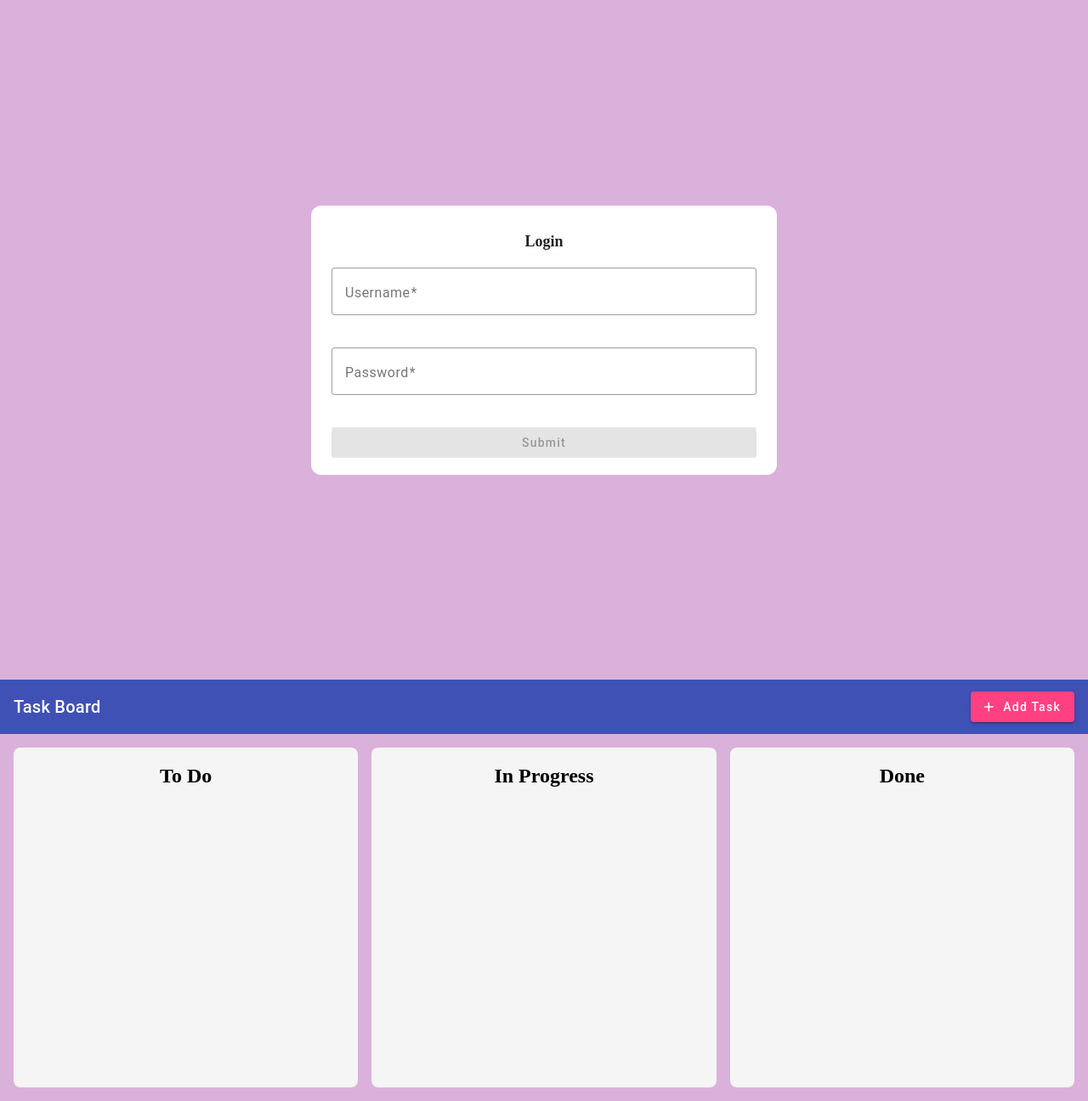
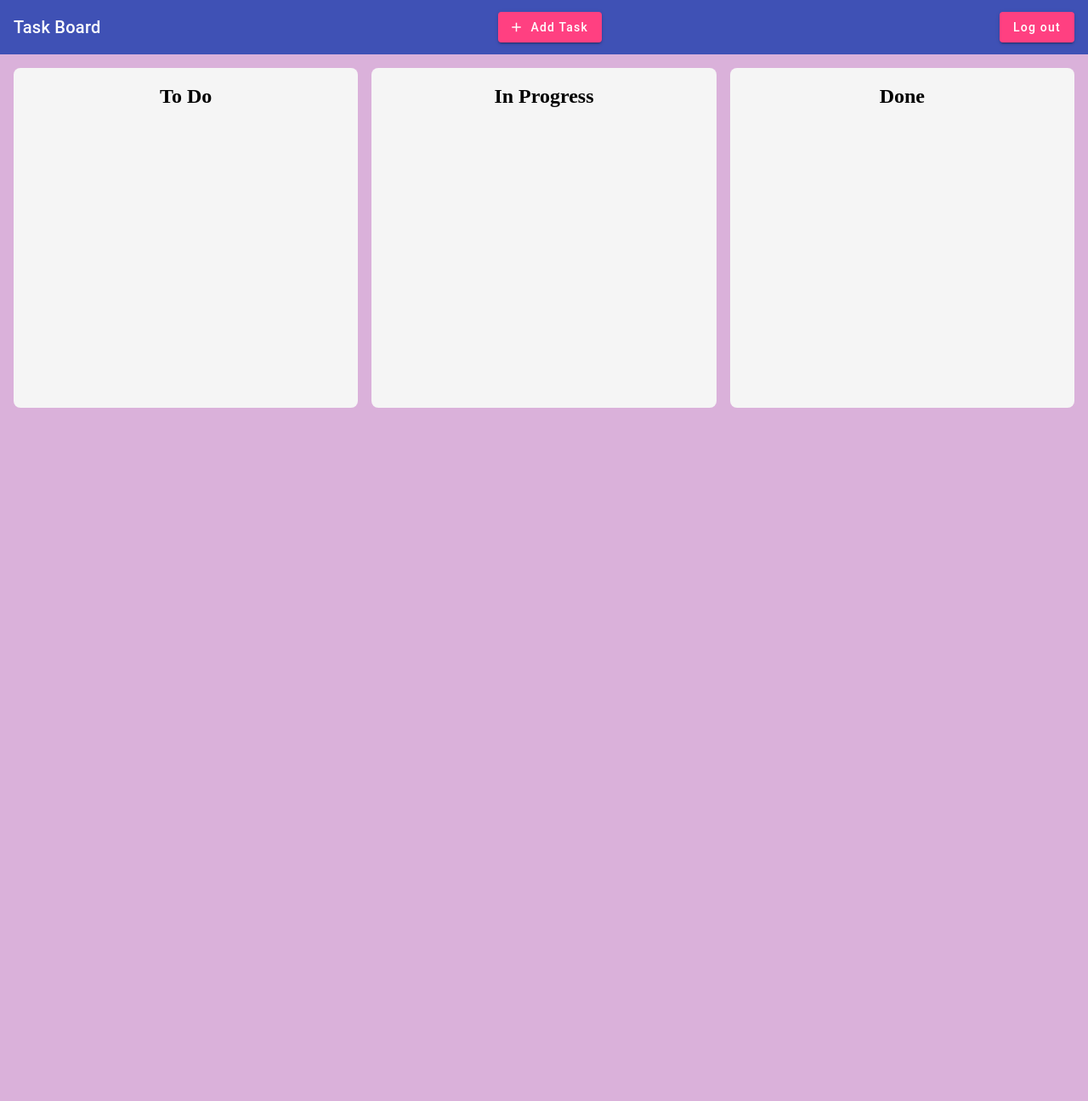
Before and after one commit to ZinaidaSaevska/TaskEasy, an Angular app: page /home in a window 1280 px wide. Before the commit this address led to /login. Shown: the whole page at 85% size. After the commit the page ends 800 px from the top, so only its background shows below. Built offline with nearby package versions, Linux system fonts and the light colour scheme.

Commit message:
feat:implement routing

```diff
--- a/src/app/app.html
+++ b/src/app/app.html
@@ -1,89 +1 @@
-<!--<nav>-->
-<!--  <a routerLink="/" routerLinkActive="active" ariaCurrentWhenActive="page">Home</a>-->
-<!--  <a routerLink="/login">Login</a>-->
-<!--  <a routerLink="/register">Register</a>-->
-<!--</nav>-->
-<router-outlet/>
-
-<mat-toolbar color="primary" xmlns="http://www.w3.org/1999/html">
-  <span>Task Board</span>
-  <span class="spacer"></span>
-  <button mat-raised-button color="accent" (click) = "openDialog()">
-          <mat-icon>add</mat-icon>
-  Add Task</button>
-</mat-toolbar>
-
-<div class="container">
-
-  <div class="column">
-    <h2 class="column-title">To Do</h2>
-
-    <div
-      cdkDropList
-      #todoList="cdkDropList"
-      [cdkDropListData]="tasks"
-      [cdkDropListConnectedTo]="[inProgressList, doneList]"
-      class="todo-tasks-list"
-      (cdkDropListDropped)="drop($event)"
-    >
-      @for (task of tasks; track task) {
-        <mat-card class="task-card" cdkDrag>
-          <mat-card-title>{{ task.title }}</mat-card-title>
-          <mat-card-content>
-            <p><strong>Assignee:</strong>{{ task.assignee }}</p>
-            <p><strong>Estimation:</strong>{{ task.estimation }}</p>
-          </mat-card-content>
-        </mat-card>
-      }
-    </div>
-  </div>
-
-  <div class="column">
-    <h2 class="column-title">In Progress</h2>
-
-    <div
-      cdkDropList
-      #inProgressList="cdkDropList"
-      [cdkDropListData]="tasksInProgress"
-      [cdkDropListConnectedTo]="[todoList, doneList]"
-      class="in-progress-tasks-list"
-      (cdkDropListDropped)="drop($event)"
-    >
-
-      @for (task of tasksInProgress; track task) {
-        <mat-card class="task-card" cdkDrag>
-          <mat-card-title>{{ task.title }}</mat-card-title>
-          <mat-card-content>
-            <p><strong>Assignee:</strong>{{ task.assignee }}</p>
-            <p><strong>Estimation:</strong>{{ task.estimation }}</p>
-          </mat-card-content>
-        </mat-card>
-      }
-    </div>
-  </div>
-
-
-  <div class="column">
-    <h2 class="column-title">Done</h2>
-
-    <div
-      cdkDropList
-      #doneList="cdkDropList"
-      [cdkDropListData]="tasksDone"
-      [cdkDropListConnectedTo]="[todoList, inProgressList]"
-      class="done-tasks-list"
-      (cdkDropListDropped)="drop($event)"
-    >
-
-      @for (task of tasksDone; track task) {
-        <mat-card class="task-card" cdkDrag>
-          <mat-card-title>{{ task.title }}</mat-card-title>
-          <mat-card-content>
-            <p><strong>Assignee:</strong>{{ task.assignee }}</p>
-            <p><strong>Estimation:</strong>{{ task.estimation }}</p>
-          </mat-card-content>
-        </mat-card>
-      }
-    </div>
-  </div>
-</div>
+<router-outlet></router-outlet>
--- a/src/app/app.routes.ts
+++ b/src/app/app.routes.ts
@@ -1,6 +1,7 @@
 import { Routes } from '@angular/router';
 import {Login} from './login/login';
 import {Register} from './register/register';
+import {Dashboard} from './dashboard/dashboard';
 
 export const routes: Routes = [
   {
@@ -18,5 +19,9 @@ export const routes: Routes = [
     path: 'register',
     component: Register
   },
+  {
+    path: 'home',
+    component: Dashboard
+  },
   {path: '**', redirectTo: 'login'}
 ];
--- a/src/app/app.ts
+++ b/src/app/app.ts
@@ -1,59 +1,14 @@
-import {Component, OnInit, signal} from '@angular/core';
-import {RouterLink, RouterOutlet, RouterLinkActive} from '@angular/router';
-import {MatDialog} from '@angular/material/dialog';
-import {AddTaskDialog} from './add-task-dialog/add-task-dialog';
-import {Task} from './Task';
-import {CdkDrag, CdkDragDrop, CdkDropList, moveItemInArray, transferArrayItem} from '@angular/cdk/drag-drop';
-import {ReactiveFormsModule} from '@angular/forms';
-import { MatToolbar } from '@angular/material/toolbar';
-import {MatCard, MatCardContent, MatCardTitle} from '@angular/material/card';
-import { MatButton } from '@angular/material/button';
-import { MatIcon } from '@angular/material/icon';
-
+import {Component} from '@angular/core';
+import {RouterOutlet} from '@angular/router';
 
 @Component({
   selector: 'app-root',
-  imports: [RouterOutlet, RouterLink, RouterLinkActive, CdkDropList, CdkDrag, ReactiveFormsModule, MatButton, MatToolbar, MatIcon, MatCard, MatCardTitle, MatCardContent],
+  imports: [
+    RouterOutlet
+  ],
   templateUrl: './app.html',
   standalone: true,
   styleUrl: './app.css'
 })
 export class App {
-
-  tasks: Task[] = []
-  tasksInProgress: Task[] = []
-  tasksDone: Task[] = []
-
-  constructor(private dialog: MatDialog) {
-  }
-
-  openDialog() {
-    const createTaskDialog = this.dialog.open(AddTaskDialog)
-
-    createTaskDialog.afterClosed().subscribe(result => {
-      if (result) {
-
-        const {title, assignee, estimation} = result
-
-        const newTask: Task = {title, assignee, estimation, status: "ToDo"}
-
-        this.tasks.push(newTask)
-
-        console.log(this.tasks.toString())
-      }
-    })
-  }
-
-  drop(event: CdkDragDrop<Task[]>) {
-    if (event.previousContainer === event.container) {
-      moveItemInArray(event.container.data, event.previousIndex, event.currentIndex);
-    } else {
-      transferArrayItem(
-        event.previousContainer.data,
-        event.container.data,
-        event.previousIndex,
-        event.currentIndex,
-      );
-    }
-  }
 }
--- /dev/null
+++ b/src/app/dashboard/dashboard.css
@@ -0,0 +1,39 @@
+.spacer {
+  flex: 1;
+}
+.container {
+  display: flex;
+  gap: 16px;
+  padding: 16px;
+}
+
+.column {
+  flex: 1;
+  background: #f5f5f5;
+  border-radius: 8px;
+  min-height: 400px;
+  width: 300px;
+}
+
+.column-title {
+  text-align: center;
+  margin-bottom: 8px;
+}
+
+.task-card {
+  background: white;
+  border-radius: 8px;
+  padding: 12px;
+  margin-bottom: 8px;
+  box-shadow: 0 2px 6px rgba(0,0,0,0.15);
+  cursor: move;
+}
+
+.todo-tasks-list,
+.in-progress-tasks-list,
+.done-tasks-list {
+  min-height: 300px;
+  display: flex;
+  flex-direction: column;
+  gap: 8px;
+}
--- /dev/null
+++ b/src/app/dashboard/dashboard.html
@@ -0,0 +1,86 @@
+<mat-toolbar color="primary" xmlns="http://www.w3.org/1999/html">
+  <span>Task Board</span>
+  <span class="spacer"></span>
+  <button mat-raised-button color="accent" (click) = "openDialog()">
+    <mat-icon>add</mat-icon>
+    Add Task</button>
+
+  <span class="spacer"></span>
+
+  <button mat-raised-button color="accent" (click) = "logout()">Log out</button>
+</mat-toolbar>
+
+<div class="container">
+
+  <div class="column">
+    <h2 class="column-title">To Do</h2>
+
+    <div
+      cdkDropList
+      #todoList="cdkDropList"
+      [cdkDropListData]="tasks"
+      [cdkDropListConnectedTo]="[inProgressList, doneList]"
+      class="todo-tasks-list"
+      (cdkDropListDropped)="drop($event)"
+    >
+      @for (task of tasks; track task) {
+        <mat-card class="task-card" cdkDrag>
+          <mat-card-title>{{ task.title }}</mat-card-title>
+          <mat-card-content>
+            <p><strong>Assignee:</strong>{{ task.assignee }}</p>
+            <p><strong>Estimation:</strong>{{ task.estimation }}</p>
+          </mat-card-content>
+        </mat-card>
+      }
+    </div>
+  </div>
+
+  <div class="column">
+    <h2 class="column-title">In Progress</h2>
+
+    <div
+      cdkDropList
+      #inProgressList="cdkDropList"
+      [cdkDropListData]="tasksInProgress"
+      [cdkDropListConnectedTo]="[todoList, doneList]"
+      class="in-progress-tasks-list"
+      (cdkDropListDropped)="drop($event)"
+    >
+
+      @for (task of tasksInProgress; track task) {
+        <mat-card class="task-card" cdkDrag>
+          <mat-card-title>{{ task.title }}</mat-card-title>
+          <mat-card-content>
+            <p><strong>Assignee:</strong>{{ task.assignee }}</p>
+            <p><strong>Estimation:</strong>{{ task.estimation }}</p>
+          </mat-card-content>
+        </mat-card>
+      }
+    </div>
+  </div>
+
+
+  <div class="column">
+    <h2 class="column-title">Done</h2>
+
+    <div
+      cdkDropList
+      #doneList="cdkDropList"
+      [cdkDropListData]="tasksDone"
+      [cdkDropListConnectedTo]="[todoList, inProgressList]"
+      class="done-tasks-list"
+      (cdkDropListDropped)="drop($event)"
+    >
+
+      @for (task of tasksDone; track task) {
+        <mat-card class="task-card" cdkDrag>
+          <mat-card-title>{{ task.title }}</mat-card-title>
+          <mat-card-content>
+            <p><strong>Assignee:</strong>{{ task.assignee }}</p>
+            <p><strong>Estimation:</strong>{{ task.estimation }}</p>
+          </mat-card-content>
+        </mat-card>
+      }
+    </div>
+  </div>
+</div>
--- /dev/null
+++ b/src/app/dashboard/dashboard.ts
@@ -0,0 +1,70 @@
+import { Component } from '@angular/core';
+import {CdkDrag, CdkDragDrop, CdkDropList, moveItemInArray, transferArrayItem} from '@angular/cdk/drag-drop';
+import {MatButton} from '@angular/material/button';
+import {MatCard, MatCardContent, MatCardTitle} from '@angular/material/card';
+import {MatIcon} from '@angular/material/icon';
+import {MatToolbar} from '@angular/material/toolbar';
+import {Task} from '../Task';
+import {MatDialog} from '@angular/material/dialog';
+import {AuthService} from '../auth/AuthService';
+import {Router} from '@angular/router';
+import {AddTaskDialog} from '../add-task-dialog/add-task-dialog';
+
+@Component({
+  selector: 'app-dashboard',
+  imports: [
+    CdkDrag,
+    CdkDropList,
+    MatButton,
+    MatCard,
+    MatCardContent,
+    MatCardTitle,
+    MatIcon,
+    MatToolbar
+  ],
+  templateUrl: './dashboard.html',
+  styleUrl: './dashboard.css',
+})
+export class Dashboard {
+  tasks: Task[] = []
+  tasksInProgress: Task[] = []
+  tasksDone: Task[] = []
+
+  constructor(private dialog: MatDialog, private authService: AuthService, private router: Router) {
+  }
+
+  openDialog() {
+    const createTaskDialog = this.dialog.open(AddTaskDialog)
+
+    createTaskDialog.afterClosed().subscribe(result => {
+      if (result) {
+
+        const {title, assignee, estimation} = result
+
+        const newTask: Task = {title, assignee, estimation, status: "ToDo"}
+
+        this.tasks.push(newTask)
+
+        console.log(this.tasks.toString())
+      }
+    })
+  }
+
+  drop(event: CdkDragDrop<Task[]>) {
+    if (event.previousContainer === event.container) {
+      moveItemInArray(event.container.data, event.previousIndex, event.currentIndex);
+    } else {
+      transferArrayItem(
+        event.previousContainer.data,
+        event.container.data,
+        event.previousIndex,
+        event.currentIndex,
+      );
+    }
+  }
+
+  logout() {
+    this.authService.logout()
+    this.router.navigate(["login"])
+  }
+}
--- a/src/app/login/login.html
+++ b/src/app/login/login.html
@@ -19,6 +19,7 @@
         }
       </mat-form-field>
 
+      <button mat-raised-button color="primary" type="button" routerLink="/register">Register</button>
       <button mat-raised-button color="primary" type="submit" [disabled]="loginForm.invalid">Submit</button>
     </form>
   </div>
--- a/src/app/register/register.html
+++ b/src/app/register/register.html
@@ -19,7 +19,7 @@
         }
       </mat-form-field>
 
-      <button mat-raised-button color="primary" type="submit" [disabled]="registerForm.invalid">Submit</button>
+      <button mat-raised-button color="primary" type="submit" [disabled]="registerForm.invalid" (click)="submit()">Submit</button>
     </form>
   </div>
 </div>
--- a/src/app/register/register.ts
+++ b/src/app/register/register.ts
@@ -5,6 +5,7 @@ import {MatFormField} from '@angular/material/form-field';
 import {MatInput} from '@angular/material/input';
 import {MatError, MatLabel} from '@angular/material/input';
 import {MatButton} from '@angular/material/button';
+import {Router} from '@angular/router';
 
 @Component({
   selector: 'app-register',
@@ -24,7 +25,7 @@ export class Register {
 
   registerForm: FormGroup
 
-  constructor(private formBuilder: FormBuilder, private auth: AuthService) {
+  constructor(private formBuilder: FormBuilder, private auth: AuthService, private router: Router) {
     this.registerForm= this.formBuilder.group({
       username: ['', [Validators.required]],
       password: ['', [Validators.required]]
@@ -34,6 +35,7 @@ export class Register {
   submit() {
     console.log(this.registerForm.value)
     this.register()
+    this.router.navigate(["/"])
   }
 
   private register() {
```
Also changed, not shown: src/app/login/login.ts (+12 -7 lines), 1 other file (tests, documents, lock files or other folders).
